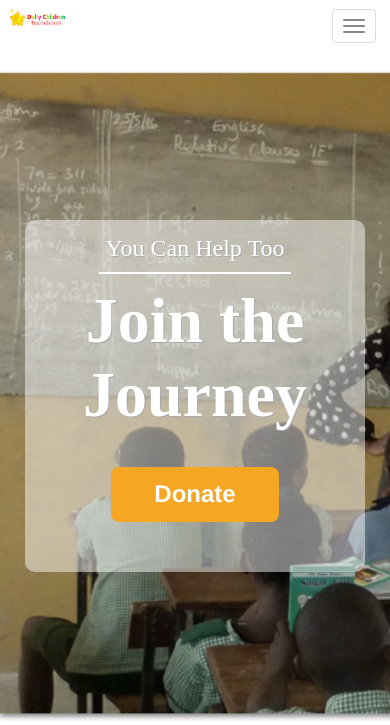
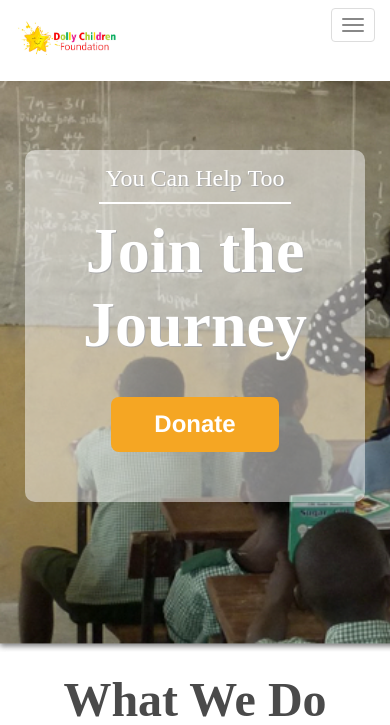
Before and after one commit to Developers-Foundation/dolly, a PHP site: page /index.php in a window 390 px wide; the page is wider, and only the part inside the window is pictured. Shown: the top 725 px of that part. Run offline with PHP 8.4, Linux system fonts and the light colour scheme; some libraries are stand-ins or nearby versions.

Commit message:
fixed the header/nav for both mobile and desktop

```diff
--- a/public_html/assets/css/style.css
+++ b/public_html/assets/css/style.css
@@ -5,20 +5,37 @@ h1, h2, h3, h4, h5, h6, p{
     line-height: normal;
     letter-spacing: normal;
 }
-.navsetting{
+.mobilesize{
+    background-color: white;
+    border-color: white;
+    height: 200px;
+}
+.container-set{
+    height:80px;
+}
+.container-set > li{
+    margin: 15px;
+}
+.navbar-default{
     background-color: white;
     border-color: white;
     position: fixed;
     width: 100%;
 }
-
-.navbar-default{
-    background-color: white;
-    border-color: white;
+.navbar-brand{
+    float: left;
+    height: 80px;
+    padding:0px;
+}
+.navbar-brand > img{
+    height: 100%;
+    width:auto;
+    display: block;
+    padding: 10px;
 }
 .donatebutton{
-    width: 117px;
-    height: 40px;
+    width: 120px;
+    height: 50px;
     border-radius: 15px;
     background-color: #f5a623;
     font-family: Calibri;
--- a/public_html/header.php
+++ b/public_html/header.php
@@ -40,8 +40,8 @@
 </head>
 
 <body>
-<nav id="navbar" class="navbar navbar-default">
-    <div class="container navsetting">
+<nav id="navbar" class="navbar navbar-fixed-top navbar-default">
+    <div class="container container-set">
         <!-- Brand and toggle get grouped for better mobile display -->
         <div class="navbar-header">
             <button type="button" class="navbar-toggle collapsed" data-toggle="collapse"
@@ -51,20 +51,21 @@
                 <span class="icon-bar"></span>
                 <span class="icon-bar"></span>
             </button>
-            <img style="width: 20%" class="img-responsive" src="assets/img/main/logo.png">
+            <a href="index.php" class="navbar-brand navbar-left"><img src="assets/img/main/logo.png"></a>
+
         </div>
 
         <!-- Collect the nav links, forms, and other content for toggling -->
-        <div class="collapse navbar-collapse" id="navbar-collapse-1">
-            <ul class="nav navbar-nav navbar-right">
+        <div class="collapse navbar-collapse mobilesize" id="navbar-collapse-1">
+            <ul class="nav navbar-nav navbar-right container-set">
                 <li>
-                    <a href="#About" class="page-scroll">About Us</a>
+                    <a href="about.php" class="page-scroll">About Us</a>
                 </li>
                 <li>
-                    <a href="#Contact" class="page-scroll">Contact Us</a>
+                    <a href="contact.php" class="page-scroll">Contact Us</a>
                 </li>
                 <li>
-                    <a href="#Donate" class="page-scroll"><button class="btn donatebutton">Donate</button></a>
+                    <a href="donate.php" class="page-scroll" style="padding: 0;"><button class="btn donatebutton">Donate</button></a>
                 </li>
             </ul>
         </div><!-- /.navbar-collapse -->
```
